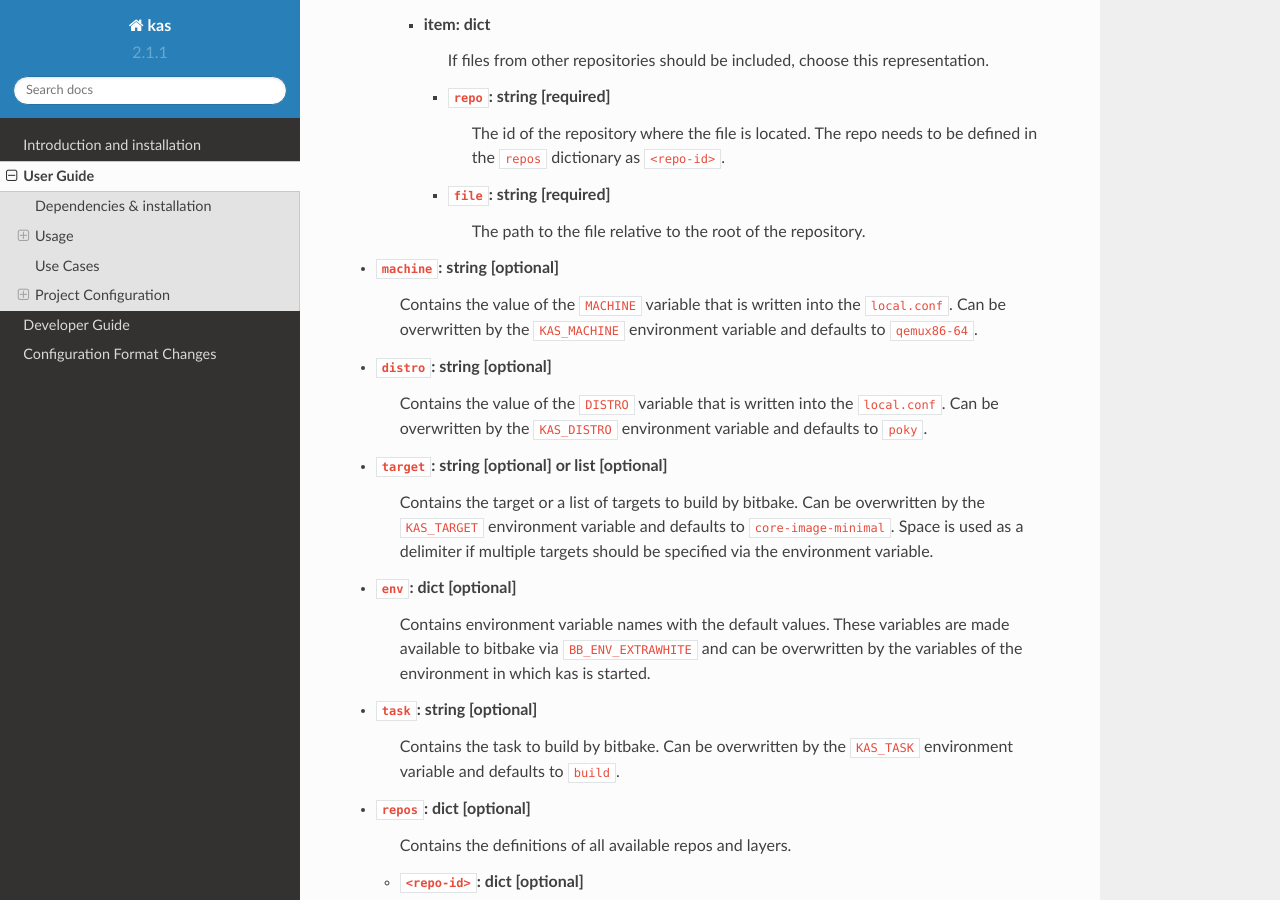
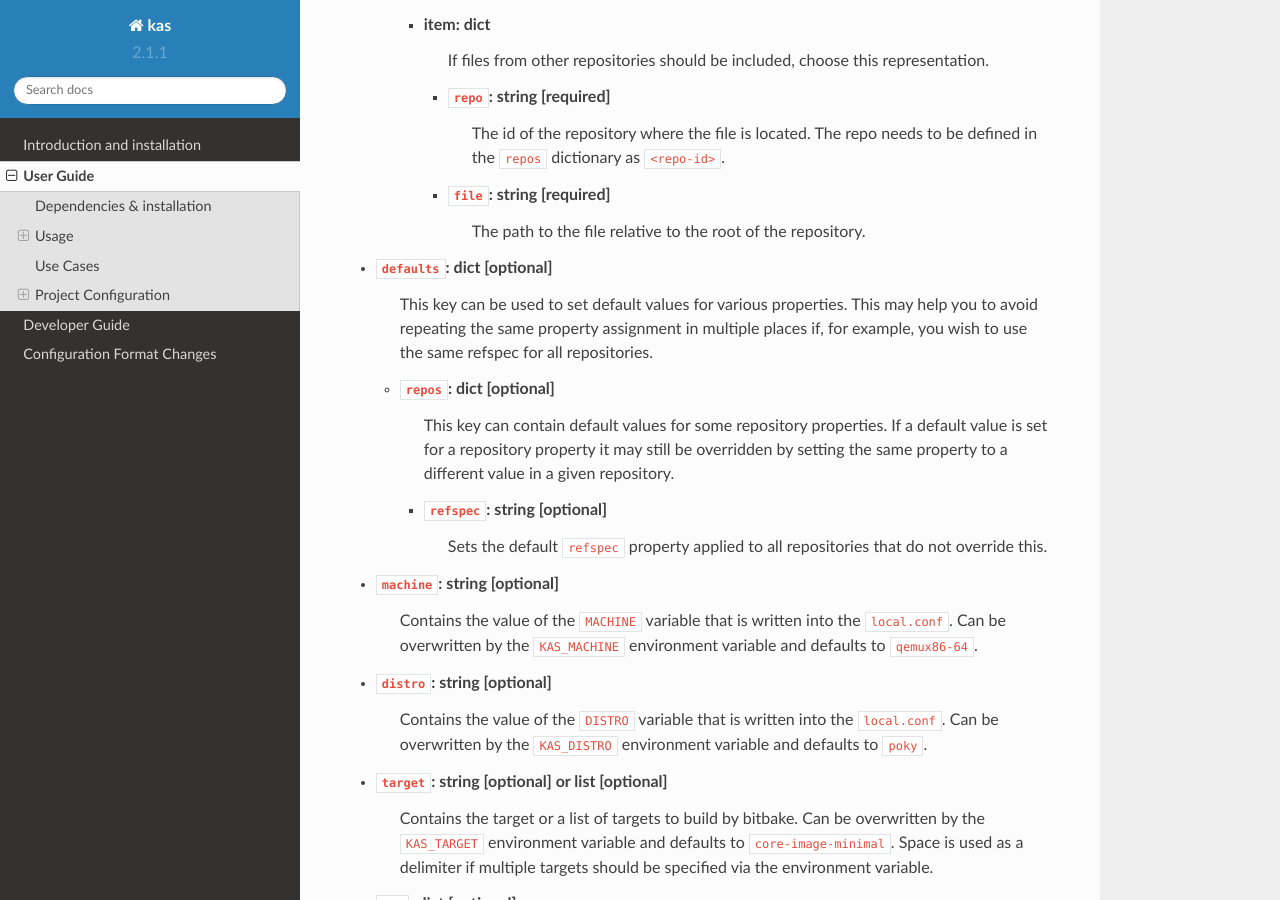
Before and after one commit to siemens/kas, a Sphinx documentation site: the page built from docs/userguide.rst, in a window 1280 px wide and 900 px high, scrolled down 5556 px. Built offline with Sphinx 7.4.7 and the Read the Docs theme 2.0.0, drawn with Linux system fonts in a browser that asks for light colours.

Commit message:
config: Allow a default refspec to be specified
Also update config file version to 9 due to this format change.

Signed-off-by: Paul Barker <pbarker@konsulko.com>
[Jan: style fix]
Signed-off-by: Jan Kiszka <jan.kiszka@siemens.com>

```diff
--- a/docs/userguide.rst
+++ b/docs/userguide.rst
@@ -310,6 +310,22 @@ Configuration reference
       * ``file``: string [required]
           The path to the file relative to the root of the repository.
 
+* ``defaults``: dict [optional]
+    This key can be used to set default values for various properties.
+    This may help you to avoid repeating the same property assignment in
+    multiple places if, for example, you wish to use the same refspec for
+    all repositories.
+
+  * ``repos``: dict [optional]
+      This key can contain default values for some repository properties.
+      If a default value is set for a repository property it may still be
+      overridden by setting the same property to a different value in a given
+      repository.
+
+    * ``refspec``: string [optional]
+        Sets the default ``refspec`` property applied to all repositories that
+        do not override this.
+
 * ``machine``: string [optional]
     Contains the value of the ``MACHINE`` variable that is written into the
     ``local.conf``. Can be overwritten by the ``KAS_MACHINE`` environment
--- a/kas/__version__.py
+++ b/kas/__version__.py
@@ -28,5 +28,5 @@ __copyright__ = 'Copyright (c) Siemens AG, 2017-2018'
 __version__ = '2.1.1'
 
 # Please update docs/format-changelog.rst when changing the file version.
-__file_version__ = 8
+__file_version__ = 9
 __compatible_file_version__ = 1
```
Also changed, not shown: docs/format-changelog.rst (+10 -0 lines), 3 other files.
